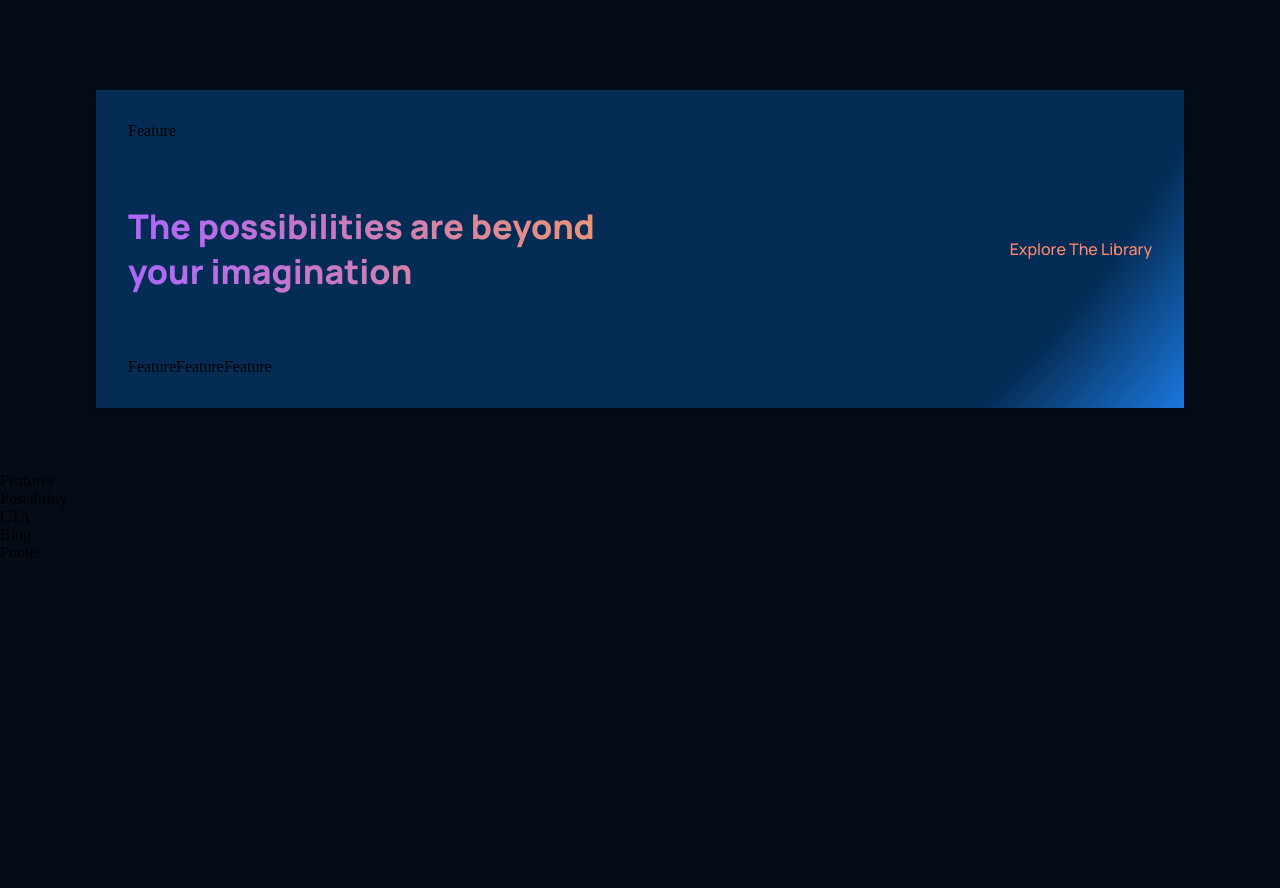
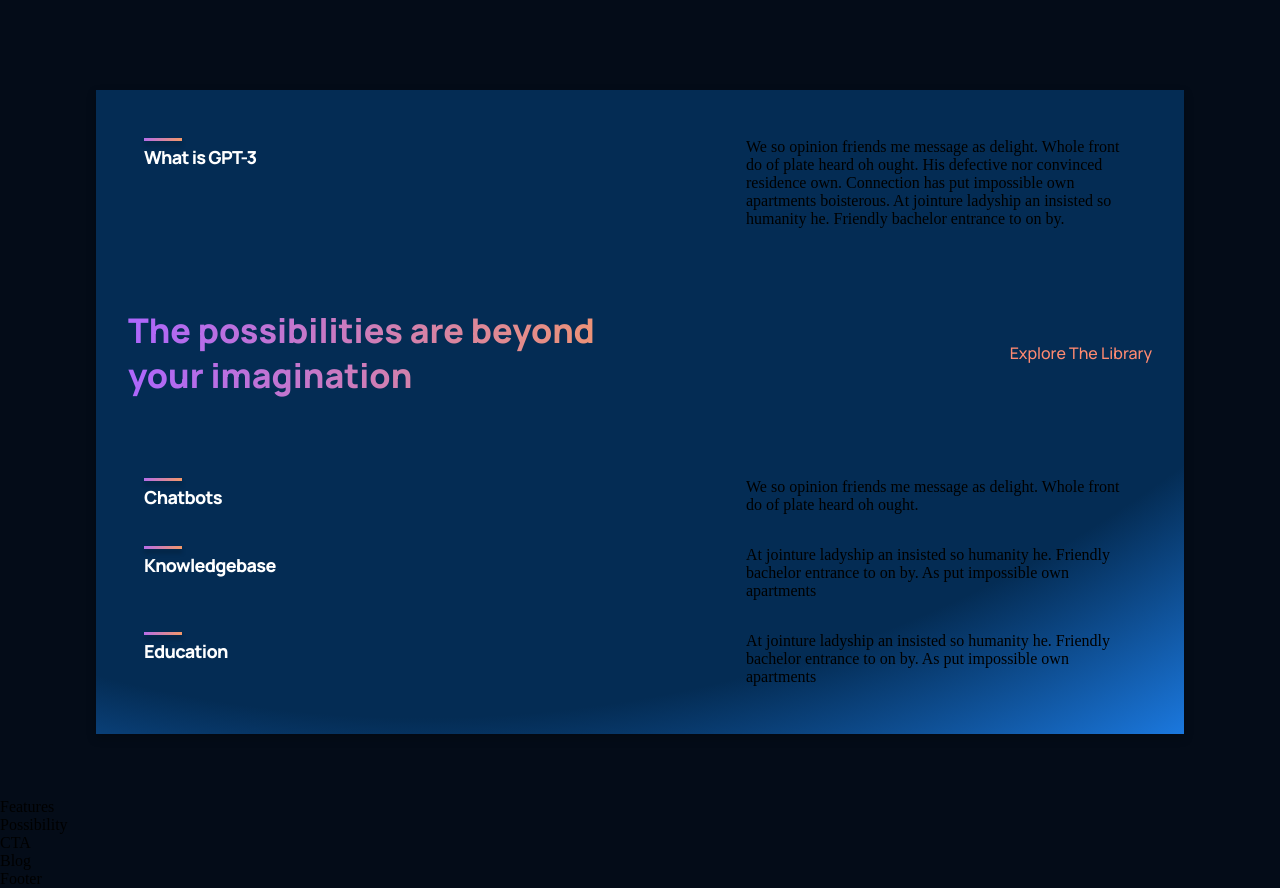
Before and after one commit to Sujan135/GPT3-JSM, a React (Create React App) app: page / in a window 1280 px wide. Shown: the part 1020-1908 px from the top of the page. Before the commit the page ends 1582 px from the top, so only its background shows below. Built offline with nearby package versions, Linux system fonts and the light colour scheme.

Commit message:
Code for feature both jsx and css

```diff
--- a/src/components/feature/Feature.jsx
+++ b/src/components/feature/Feature.jsx
@@ -1,9 +1,17 @@
 import React from 'react'
 import './feature.css'
 
-const Feature = () => {
+const Feature = ({title, text}) => {
   return (
-    <div>Feature</div>
+    <div className='gpt3__features-container__feature'>
+      <div className='gpt3__features-container__feature-title'>
+        <div />
+        <h1>{title}</h1>
+        </div>
+        <div className='gpt3__features-container_feature-text'>
+          {text}
+        </div>
+      </div>
   )
 }
 
--- a/src/components/feature/feature.css
+++ b/src/components/feature/feature.css
@@ -0,0 +1,47 @@
+.gpt3__features-container__feature {
+    width: 100%;
+    display: flex;
+    justify-content: space-between;
+    align-items: flex-start;
+
+    margin: 1rem;
+}
+
+.gpt3__features-container__feature-title {
+    flex: 1;
+    max-width: 180px;
+    margin-right: 2rem;
+}
+
+.gpt3__features-container__feature-title h1 {
+    font-family: var(--font-family);
+    font-weight: 800;
+    font-size: 18px;
+    line-height: 24px;
+/* identical to box height, or 312% */
+    letter-spacing: -0.04em;
+    color: #FFFFFF;
+}
+
+.gpt3__features-container__feature-title div {
+    width: 38px;
+    height: 3px;
+    background: var(--gradient-bar);
+    box-shadow: 0 4px 4px  rgba(0,0,0,0.25);
+    margin-bottom: 0.25rem;
+}
+
+.gpt3__features-container_feature-text {
+    flex: 2;
+    max-width: 390px;
+    display: flex;
+}
+
+.gpt3__features-container_feature-text p {
+    font-family: var(--font-family);
+    font-weight: 500;
+    font-size: 14px;
+    line-height: 24px;
+    /* or 188% */
+    color: var(--color-text);
+}
--- a/src/containers/whatGPT3/WhatGPT3.jsx
+++ b/src/containers/whatGPT3/WhatGPT3.jsx
@@ -6,16 +6,16 @@ const WhatGPT3 = () => {
   return (
     <div className='gpt3__whatgpt3 section__margin' id='wgpt3'>
       <div className='gpt3__whatgpt3-feature'>
-        <Feature />
+        <Feature title='What is GPT-3' text='We so opinion friends me message as delight. Whole front do of plate heard oh ought. His defective nor convinced residence own. Connection has put impossible own apartments boisterous. At jointure ladyship an insisted so humanity he. Friendly bachelor entrance to on by.' />
       </div>
       <div className='gpt3__whatgpt3-heading'>
         <h1 className='gradient__text'>The possibilities are beyond your imagination</h1>
         <p>Explore The Library</p>
       </div>
       <div className='gpt3__whatgpt3-container'>
-        <Feature />
-        <Feature />
-        <Feature />
+        <Feature title='Chatbots' text='We so opinion friends me message as delight. Whole front do of plate heard oh ought. '/>
+        <Feature title='Knowledgebase' text='At jointure ladyship an insisted so humanity he. Friendly bachelor entrance to on by. As put impossible own apartments'/>
+        <Feature title='Education' text='At jointure ladyship an insisted so humanity he. Friendly bachelor entrance to on by. As put impossible own apartments'/>
       </div>
     </div>
   )
```
